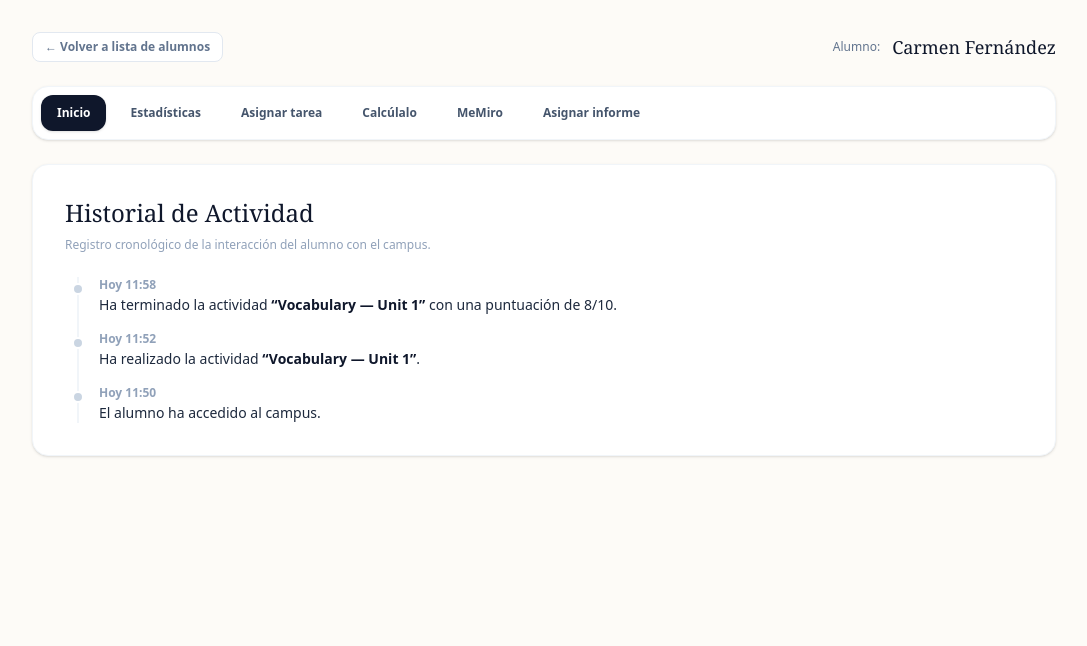
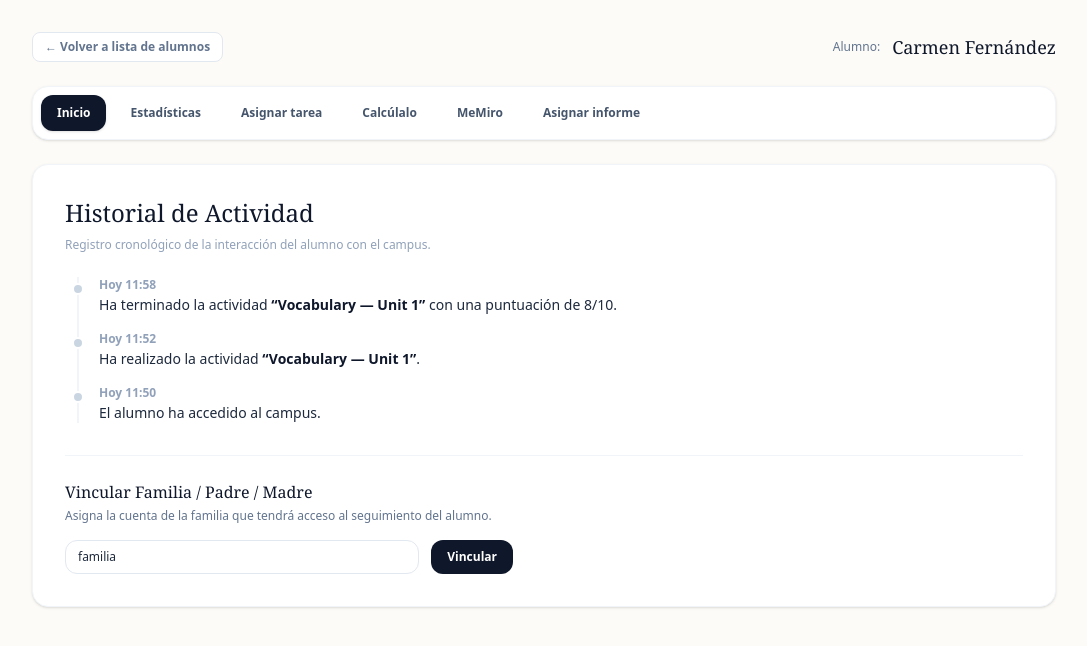
Before and after one commit to silvia051206-droid/campus-kiru, a Next.js app: page /mentor in a window 1280 px wide. Both pictures are taken after a click on the element 378 px from the left and 188 px from the top of the page. Shown: the top 646 px of the page, without its empty margins (96-1183 px from the left). Built offline with nearby package versions, Linux system fonts and the light colour scheme.

Commit message:
feat: panel mentor completo con navegacion horizontal y vinculacion familiar

```diff
--- a/app/mentor/page.tsx
+++ b/app/mentor/page.tsx
@@ -9,25 +9,47 @@ interface Student {
   lastAccess: string;
   skillCoins: number;
   avatarText: string;
+  linkedParent?: string;
 }
 
-const mockStudents: Student[] = [
+const initialStudents: Student[] = [
   {
     id: '1',
     name: 'Carmen Fernández',
     level: 'Explorador',
     lastAccess: 'Hoy 11:50',
     skillCoins: 19,
-    avatarText: 'CF'
+    avatarText: 'CF',
+    linkedParent: 'familia'
   }
 ];
 
 export default function MentorPage() {
+  const [students, setStudents] = useState<Student[]>(initialStudents);
   const [selectedStudent, setSelectedStudent] = useState<Student | null>(null);
   const [activeTab, setActiveTab] = useState<
     'inicio' | 'estadisticas' | 'asignar' | 'calculalo' | 'memiro' | 'informe'
   >('inicio');
 
+  // Estado para la vinculación de padres
+  const [parentUsername, setParentUsername] = useState('');
+  const [linkSuccess, setLinkSuccess] = useState(false);
+
+  const handleLinkParent = (e: React.FormEvent) => {
+    e.preventDefault();
+    if (!selectedStudent || !parentUsername) return;
+
+    setStudents(prev =>
+      prev.map(s =>
+        s.id === selectedStudent.id ? { ...s, linkedParent: parentUsername } : s
+      )
+    );
+    setSelectedStudent(prev => prev ? { ...prev, linkedParent: parentUsername } : null);
+    setLinkSuccess(true);
+    setTimeout(() => setLinkSuccess(false), 3000);
+  };
+
+  // VISTA 1: LISTADO DE ALUMNOS (PANEL PRINCIPAL DEL MENTOR)
   if (!selectedStudent) {
     return (
       <div className="min-h-screen bg-[#FDFBF7] text-[#1E293B] font-sans p-8">
@@ -37,17 +59,21 @@ export default function MentorPage() {
               Panel del Mentor
             </h1>
             <p className="text-sm text-slate-500 mt-1">
-              Selecciona un alumno para revisar su historial y gestionar sus actividades.
+              Selecciona un alumno para revisar su historial, vincular a su familia o gestionar sus actividades.
             </p>
           </header>
 
           <div className="grid grid-cols-1 md:grid-cols-2 gap-6">
-            {mockStudents.map((student) => (
+            {students.map((student) => (
               <div
                 key={student.id}
-                onClick={() => setSelectedStudent(student)}
+                onClick={() => {
+                  setSelectedStudent(student);
+                  setParentUsername(student.linkedParent || '');
+                }}
                 className="bg-white p-6 rounded-2xl border border-slate-100 shadow-sm hover:shadow-md transition cursor-pointer flex items-center gap-5"
               >
+                {/* Avatar a la izquierda */}
                 <div className="w-16 h-16 rounded-full bg-slate-100 border border-slate-200 flex items-center justify-center text-lg font-bold text-slate-600 shrink-0">
                   {student.avatarText}
                 </div>
@@ -60,6 +86,11 @@ export default function MentorPage() {
                     <span className="inline-block px-2.5 py-0.5 text-xs rounded-full bg-emerald-50 text-emerald-700 font-medium border border-emerald-200">
                       Nivel: {student.level}
                     </span>
+                    {student.linkedParent && (
+                      <span className="inline-block px-2.5 py-0.5 text-xs rounded-full bg-blue-50 text-blue-700 font-medium border border-blue-200">
+                        Familia: @{student.linkedParent}
+                      </span>
+                    )}
                   </div>
                   <p className="text-xs text-slate-400 mt-2">
                     Último acceso: <span className="text-slate-600 font-medium">{student.lastAccess}</span>
@@ -73,9 +104,12 @@ export default function MentorPage() {
     );
   }
 
+  // VISTA 2: PERFIL INDIVIDUAL CON NAVEGACIÓN SUPERIOR HORIZONTAL
   return (
     <div className="min-h-screen bg-[#FDFBF7] text-[#1E293B] font-sans p-8">
       <div className="max-w-5xl mx-auto">
+
+        {/* Cabecera del alumno seleccionado */}
         <div className="flex items-center justify-between mb-6">
           <button
             onClick={() => setSelectedStudent(null)}
@@ -91,7 +125,7 @@ export default function MentorPage() {
           </div>
         </div>
 
-        {/* NAVEGACIÓN SUPERIOR HORIZONTAL */}
+        {/* NAVEGACIÓN SUPERIOR EXACTA SPRINT 1 */}
         <div className="bg-white rounded-2xl border border-slate-100 shadow-sm mb-6 p-2">
           <nav className="flex flex-wrap gap-2">
             {[
@@ -117,9 +151,12 @@ export default function MentorPage() {
           </nav>
         </div>
 
-        {/* CONTENIDO SEGÚN PESTAÑA */}
+        {/* CONTENIDO SEGÚN LA PESTAÑA SELECCIONADA */}
         <div className="bg-white rounded-2xl border border-slate-100 shadow-sm p-8">
+
+          {/* 1. INICIO: Historial cronológico + Vinculación Familiar */}
           {activeTab === 'inicio' && (
+            <div className="space-y-8">
               <div>
                 <h2 className="text-2xl font-serif text-slate-900 mb-2">
                   Historial de Actividad
@@ -154,8 +191,41 @@ export default function MentorPage() {
                   </div>
                 </div>
               </div>
+
+              {/* BLOQUE PARA VINCULAR PADRE / FAMILIA */}
+              <div className="pt-6 border-t border-slate-100">
+                <h3 className="text-base font-serif text-slate-900 mb-1">
+                  Vincular Familia / Padre / Madre
+                </h3>
+                <p className="text-xs text-slate-500 mb-4">
+                  Asigna la cuenta de la familia que tendrá acceso al seguimiento del alumno.
+                </p>
+                <form onSubmit={handleLinkParent} className="flex gap-3 max-w-md">
+                  <input
+                    type="text"
+                    value={parentUsername}
+                    onChange={(e) => setParentUsername(e.target.value)}
+                    placeholder="Usuario de la familia (ej: familia)"
+                    className="flex-1 border border-slate-200 rounded-xl px-3 py-2 text-xs text-slate-800"
+                    required
+                  />
+                  <button
+                    type="submit"
+                    className="px-4 py-2 bg-slate-900 text-white rounded-xl text-xs font-semibold hover:bg-slate-800 transition"
+                  >
+                    Vincular
+                  </button>
+                </form>
+                {linkSuccess && (
+                  <p className="text-xs text-emerald-600 font-semibold mt-2">
+                    Cuenta familiar vinculada correctamente.
+                  </p>
+                )}
+              </div>
+            </div>
           )}
 
+          {/* 2. ESTADÍSTICAS */}
           {activeTab === 'estadisticas' && (
             <div>
               <h2 className="text-2xl font-serif text-slate-900 mb-2">
@@ -188,6 +258,7 @@ export default function MentorPage() {
             </div>
           )}
 
+          {/* 3. ASIGNAR TAREA */}
           {activeTab === 'asignar' && (
             <div>
               <h2 className="text-2xl font-serif text-slate-900 mb-2">
@@ -279,6 +350,7 @@ export default function MentorPage() {
             </div>
           )}
 
+          {/* 4. CALCÚLALO */}
           {activeTab === 'calculalo' && (
             <div>
               <h2 className="text-2xl font-serif text-slate-900 mb-2">
@@ -308,6 +380,7 @@ export default function MentorPage() {
             </div>
           )}
 
+          {/* 5. MEMIRO */}
           {activeTab === 'memiro' && (
             <div>
               <h2 className="text-2xl font-serif text-slate-900 mb-2">
@@ -337,6 +410,7 @@ export default function MentorPage() {
             </div>
           )}
 
+          {/* 6. ASIGNAR INFORME */}
           {activeTab === 'informe' && (
             <div>
               <h2 className="text-2xl font-serif text-slate-900 mb-2">
@@ -353,6 +427,7 @@ export default function MentorPage() {
               </div>
             </div>
           )}
+
         </div>
       </div>
     </div>
```
Lines whose indentation alone changed are shown as unchanged.
